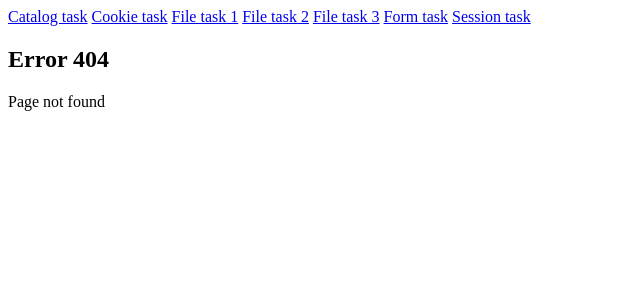
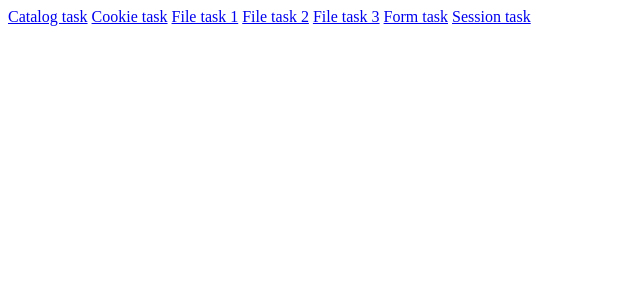
Before and after one commit to VitalikNeznayko/Backend, a PHP site: page / in a window 1280 px wide. Shown: the top 300 px of the page, without its empty margins (0-640 px from the left). Run offline with PHP 8.4, Linux system fonts and the light colour scheme.

Commit message:
Some little changes

```diff
--- a/lab3SesionandCookies/Templates/error/404.php
+++ /dev/null
@@ -1,2 +0,0 @@
-<h2>Error 404</h2>
-<p>Page not found</p>
--- a/lab3SesionandCookies/index.php
+++ b/lab3SesionandCookies/index.php
@@ -8,8 +8,6 @@ if (isset($_GET["Page"])) {
         include $path;
     else
         include 'Templates/Tasks/catalogTask/index.php';
-} else {
-    include 'Templates/error/404.php';
 }
 
 include 'Templates/Layout/footer.php';
```
